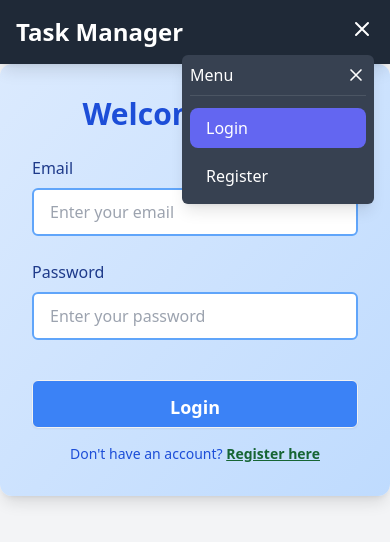
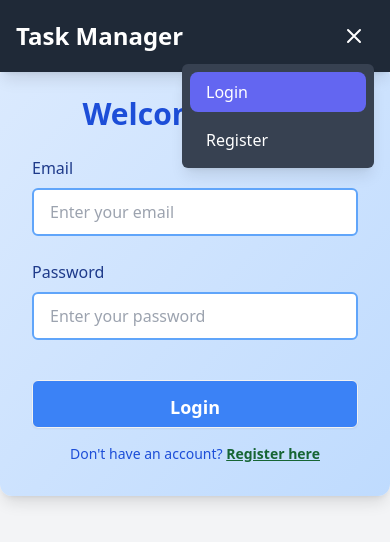
Before and after one commit to Aditya201514049/task-manager, a React (Create React App) app in the folder frontend/: page /login in a window 390 px wide. Both pictures are taken after a click on the button "Open menu". Shown: the top 542 px of the page. Built offline with nearby package versions, Linux system fonts and the light colour scheme; no server answers.

Commit message:
Refactor Navbar component to improve mobile menu handling and accessibility. Added a reference for the mobile menu button and updated click outside logic to close the menu correctly. Renamed closeMobileMenu function to closeMenu for clarity.

```diff
--- a/frontend/src/components/navbar.jsx
+++ b/frontend/src/components/navbar.jsx
@@ -7,11 +7,18 @@ const Navbar = ({ isLoggedIn, handleLogout, user }) => {
   const location = useLocation();
   const mobileDropdownRef = useRef(null);
   const userDropdownRef = useRef(null);
+  const mobileMenuButtonRef = useRef(null);
 
   // Handle click outside for dropdowns
   useEffect(() => {
     const handleClickOutside = (event) => {
-      if (mobileDropdownRef.current && !mobileDropdownRef.current.contains(event.target)) {
+      if (
+        isMobileMenuOpen &&
+        mobileDropdownRef.current &&
+        !mobileDropdownRef.current.contains(event.target) &&
+        mobileMenuButtonRef.current &&
+        !mobileMenuButtonRef.current.contains(event.target)
+      ) {
         setIsMobileMenuOpen(false);
       }
       if (userDropdownRef.current && !userDropdownRef.current.contains(event.target)) {
@@ -21,14 +28,14 @@ const Navbar = ({ isLoggedIn, handleLogout, user }) => {
 
     document.addEventListener("mousedown", handleClickOutside);
     return () => document.removeEventListener("mousedown", handleClickOutside);
-  }, []);
+  }, [isMobileMenuOpen]);
 
   const toggleMobileMenu = () => {
     setIsMobileMenuOpen(!isMobileMenuOpen);
     setShowUserDetails(false); // Close user dropdown when mobile menu opens
   };
 
-  const closeMobileMenu = () => {
+  const closeMenu = () => {
     setIsMobileMenuOpen(false);
   };
 
@@ -134,8 +141,9 @@ const Navbar = ({ isLoggedIn, handleLogout, user }) => {
         {/* Mobile Hamburger Menu */}
         <div className="md:hidden relative">
           <button
+            ref={mobileMenuButtonRef}
             onClick={toggleMobileMenu}
-            className="text-white focus:outline-none"
+            className="text-white focus:outline-none p-2 rounded-lg hover:bg-gray-700"
             aria-label={isMobileMenuOpen ? "Close menu" : "Open menu"}
           >
             {isMobileMenuOpen ? (
@@ -156,23 +164,11 @@ const Navbar = ({ isLoggedIn, handleLogout, user }) => {
               className="absolute right-0 mt-2 w-48 bg-gray-700 rounded-md shadow-lg z-20"
             >
               <div className="flex flex-col p-2 space-y-2">
-                <div className="flex justify-between items-center border-b border-gray-600 pb-2 mb-1">
-                  <span className="text-white font-medium">Menu</span>
-                  <button
-                    onClick={closeMobileMenu}
-                    className="text-white hover:text-red-400 focus:outline-none"
-                  >
-                    <svg className="w-5 h-5" fill="none" stroke="currentColor" viewBox="0 0 24 24">
-                      <path strokeLinecap="round" strokeLinejoin="round" strokeWidth="2" d="M6 18L18 6M6 6l12 12" />
-                    </svg>
-                  </button>
-                </div>
-
                 {isLoggedIn ? (
                   <>
                     <Link
                       to="/"
-                      onClick={closeMobileMenu}
+                      onClick={closeMenu}
                       className={`px-4 py-2 text-white rounded-lg ${
                         location.pathname === "/" ? "bg-blue-500" : "hover:bg-gray-600"
                       }`}
@@ -181,7 +177,7 @@ const Navbar = ({ isLoggedIn, handleLogout, user }) => {
                     </Link>
                     <Link
                       to="/tasks"
-                      onClick={closeMobileMenu}
+                      onClick={closeMenu}
                       className={`px-4 py-2 text-white rounded-lg ${
                         location.pathname === "/tasks" ? "bg-green-500" : "hover:bg-gray-600"
                       }`}
@@ -193,7 +189,7 @@ const Navbar = ({ isLoggedIn, handleLogout, user }) => {
                       <p className="text-sm text-gray-300">{user?.email}</p>
                       <Link
                         to="/profile"
-                        onClick={closeMobileMenu}
+                        onClick={closeMenu}
                         className="mt-2 block w-full py-1.5 px-2 text-center bg-blue-500 hover:bg-blue-600 text-white rounded-lg text-sm"
                       >
                         View Profile
@@ -202,7 +198,7 @@ const Navbar = ({ isLoggedIn, handleLogout, user }) => {
                     <button
                       onClick={() => {
                         handleLogout();
-                        closeMobileMenu();
+                        closeMenu();
                       }}
                       className="px-4 py-2 text-left text-red-400 hover:bg-gray-600 rounded-lg"
                     >
@@ -213,7 +209,7 @@ const Navbar = ({ isLoggedIn, handleLogout, user }) => {
                   <>
                     <Link
                       to="/login"
-                      onClick={closeMobileMenu}
+                      onClick={closeMenu}
                       className={`px-4 py-2 text-white rounded-lg ${
                         location.pathname === "/login" ? "bg-indigo-500" : "hover:bg-gray-600"
                       }`}
@@ -222,7 +218,7 @@ const Navbar = ({ isLoggedIn, handleLogout, user }) => {
                     </Link>
                     <Link
                       to="/register"
-                      onClick={closeMobileMenu}
+                      onClick={closeMenu}
                       className={`px-4 py-2 text-white rounded-lg ${
                         location.pathname === "/register" ? "bg-purple-500" : "hover:bg-gray-600"
                       }`}
```
